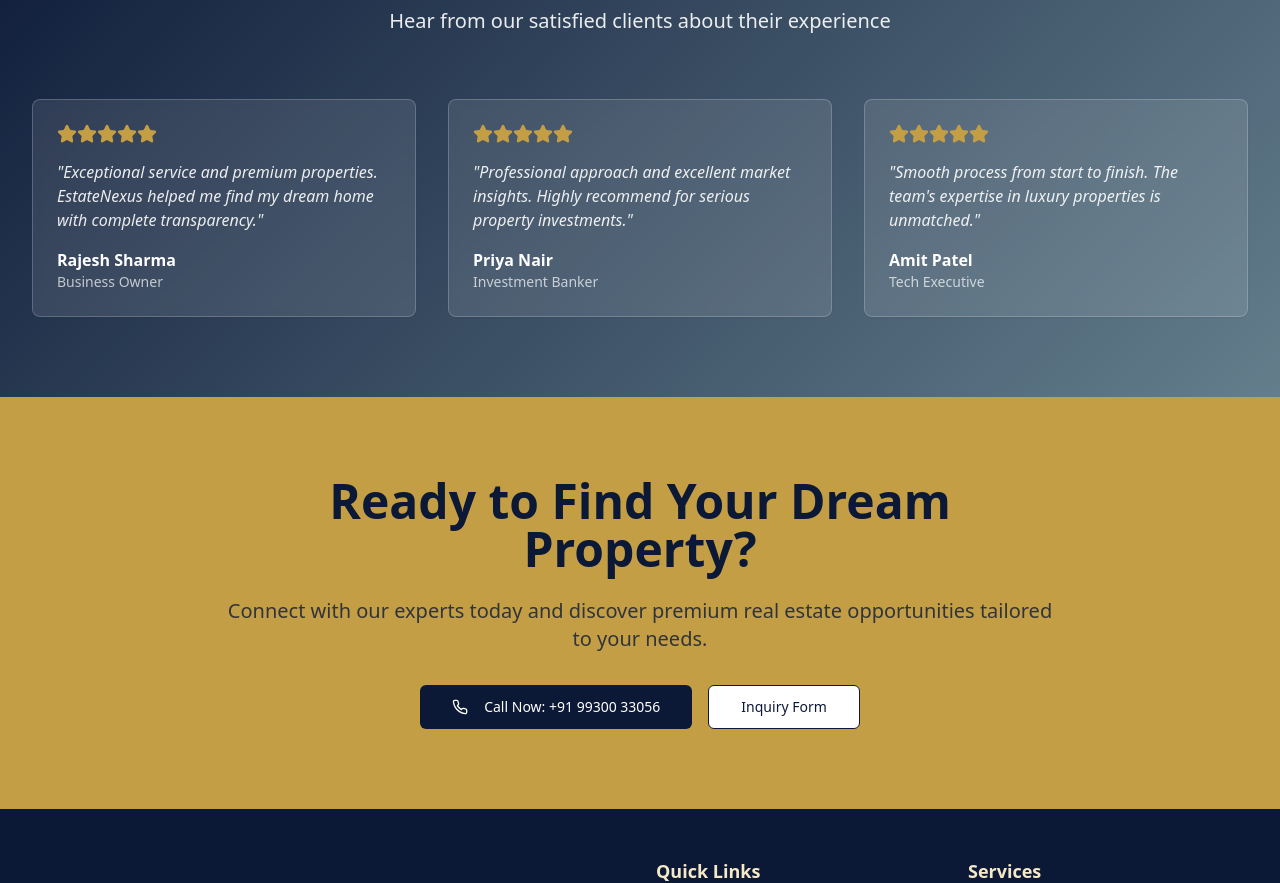
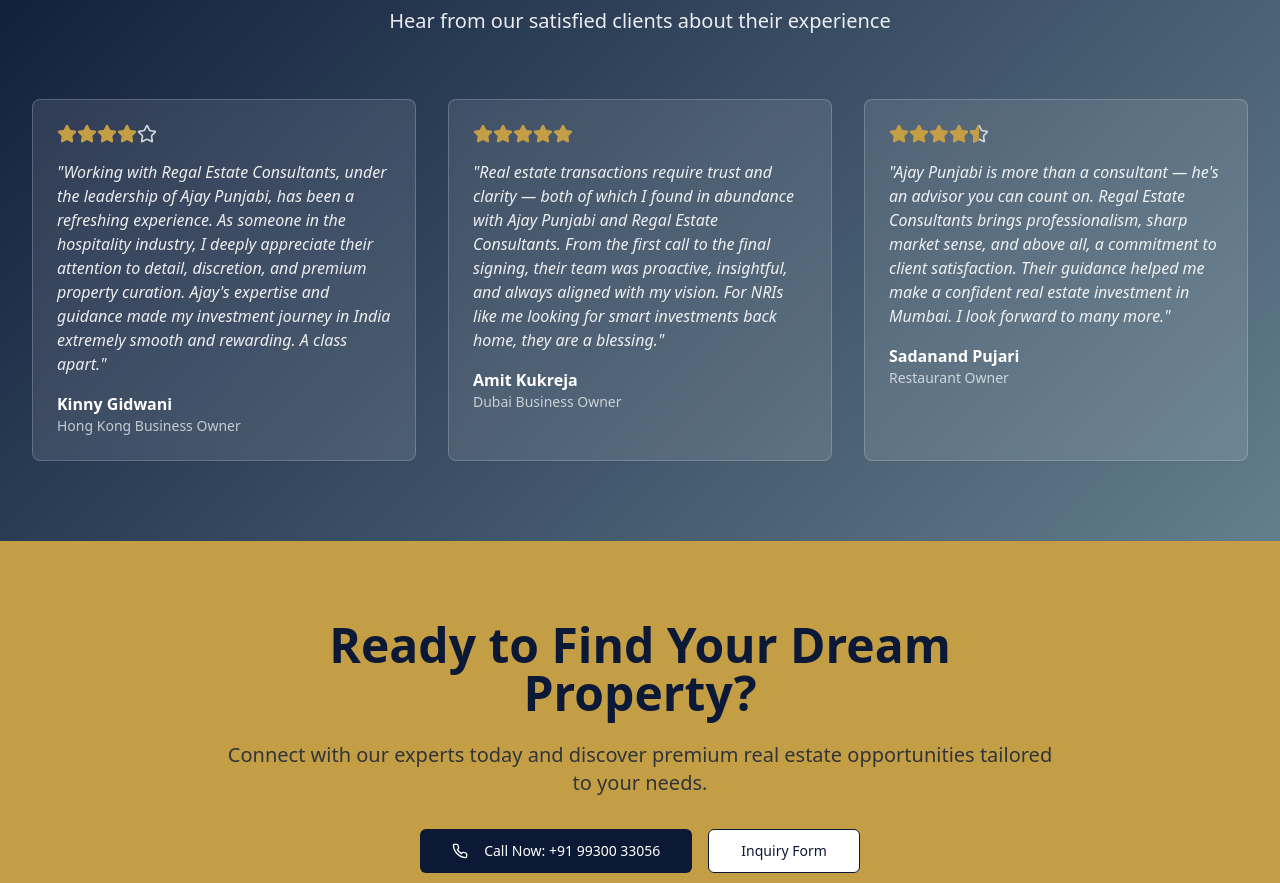
Before and after one commit to Ayush-shah-dev/legacy-estate-nexus, a React (Vite) app: page / in a window 1280 px wide. Shown: the part 3680-4563 px from the top of the page. Built offline with nearby package versions, Linux system fonts and the light colour scheme; no server answers; the database is empty.

Commit message:
Add client testimonials
Add client testimonials to the website.

```diff
--- a/src/pages/Home.tsx
+++ b/src/pages/Home.tsx
@@ -94,22 +94,22 @@ export default function Home() {
 
   const reviews = [
     {
-      name: "Rajesh Sharma",
-      role: "Business Owner",
-      review: "Exceptional service and premium properties. EstateNexus helped me find my dream home with complete transparency.",
+      name: "Kinny Gidwani",
+      role: "Hong Kong Business Owner",
+      review: "Working with Regal Estate Consultants, under the leadership of Ajay Punjabi, has been a refreshing experience. As someone in the hospitality industry, I deeply appreciate their attention to detail, discretion, and premium property curation. Ajay's expertise and guidance made my investment journey in India extremely smooth and rewarding. A class apart.",
+      rating: 4
+    },
+    {
+      name: "Amit Kukreja",
+      role: "Dubai Business Owner",
+      review: "Real estate transactions require trust and clarity — both of which I found in abundance with Ajay Punjabi and Regal Estate Consultants. From the first call to the final signing, their team was proactive, insightful, and always aligned with my vision. For NRIs like me looking for smart investments back home, they are a blessing.",
       rating: 5
     },
     {
-      name: "Priya Nair",
-      role: "Investment Banker",
-      review: "Professional approach and excellent market insights. Highly recommend for serious property investments.",
-      rating: 5
-    },
-    {
-      name: "Amit Patel",
-      role: "Tech Executive",
-      review: "Smooth process from start to finish. The team's expertise in luxury properties is unmatched.",
-      rating: 5
+      name: "Sadanand Pujari",
+      role: "Restaurant Owner",
+      review: "Ajay Punjabi is more than a consultant — he's an advisor you can count on. Regal Estate Consultants brings professionalism, sharp market sense, and above all, a commitment to client satisfaction. Their guidance helped me make a confident real estate investment in Mumbai. I look forward to many more.",
+      rating: 4.5
     }
   ];
 
@@ -447,8 +447,19 @@ export default function Home() {
               <Card key={index} className="bg-white/10 backdrop-blur-sm border-white/20 text-white">
                 <CardContent className="p-6">
                   <div className="flex mb-4">
-                    {[...Array(review.rating)].map((_, i) => (
+                    {[...Array(Math.floor(review.rating))].map((_, i) => (
                       <Star key={i} className="h-5 w-5 text-brand-classic-gold fill-current" />
+                    ))}
+                    {review.rating % 1 !== 0 && (
+                      <div className="relative">
+                        <Star className="h-5 w-5 text-gray-300" />
+                        <div className="absolute inset-0 overflow-hidden w-1/2">
+                          <Star className="h-5 w-5 text-brand-classic-gold fill-current" />
+                        </div>
+                      </div>
+                    )}
+                    {[...Array(5 - Math.ceil(review.rating))].map((_, i) => (
+                      <Star key={i + Math.ceil(review.rating)} className="h-5 w-5 text-gray-300" />
                     ))}
                   </div>
                   <p className="text-white/90 mb-4 italic">
```
